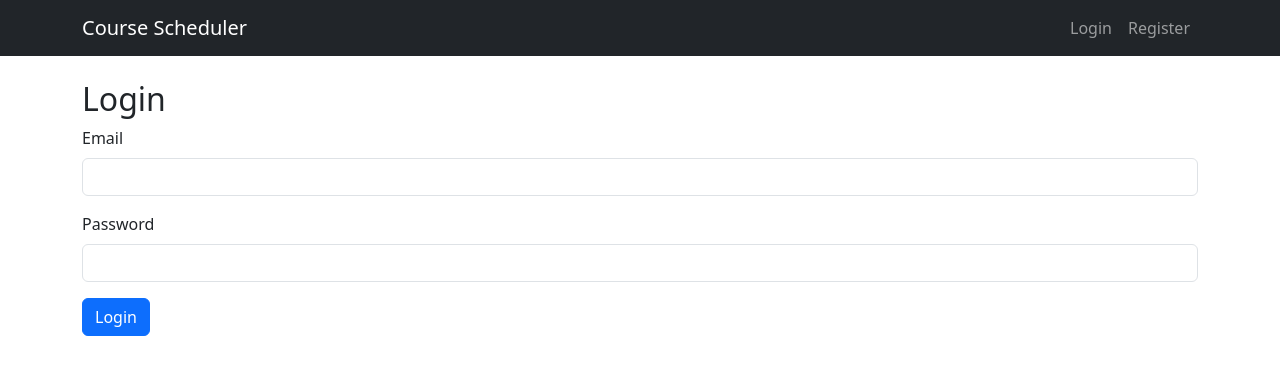
After one commit to sarazoher/course-schedular, a Flask app: page /auth/login in a window 1280 px wide. The commit adds this page. Shown: the top 375 px of the page. Run offline with Flask 3, Linux system fonts and the light colour scheme.

Commit message:
Add user authentication system and project structure cleanup
- Set up Flask application factory structure (create_app)
- Added extensions module for db and login_manager initialization
- Implemented User model with password hashing and loader function
- Added register, login, and logout routes using blueprints
- Created main blueprint with home and protected dashboard routes
- Added base, home, login, register, and dashboard templates
- Fixed database config and created app.db with init_db.py
- Verified authentication flow (register → login → dashboard)

```diff
--- a/app.py
+++ b/app.py
@@ -1,4 +1,4 @@
-from flask import Flask, render_template
+from flask import Flask
 from config import Config
 from extensions import db, login_manager
 
@@ -9,15 +9,13 @@ def create_app():
     # init extentions
     db.init_app(app)
     login_manager.init_app(app)
-    login_manager.login_view = "login" # we'll use later for @login_required
 
-    # importing models after extintions are initalized
-    from models.user import User
+    # import and register blueprints
+    from auth.routes import auth_bp
+    from routes.main import main_bp
 
-    #Home route
-    @app.route("/")
-    def home():
-        return render_template("home.html")
+    app.register_blueprint(auth_bp)
+    app.register_blueprint(main_bp)
 
     return app
 
--- /dev/null
+++ b/auth/routes.py
@@ -0,0 +1,56 @@
+from flask import Blueprint, render_template, request, redirect, url_for, flash
+from flask_login import login_user, logout_user, login_required
+from extensions import db
+from models.user import User
+
+auth_bp = Blueprint("auth", __name__, url_prefix="/auth")
+
+
+@auth_bp.route("/register", methods=["GET", "POST"])
+def register():
+    if request.method == "POST":
+        email = request.form.get("email")
+        password = request.form.get("password")
+
+        # check if user already exists
+        existing = User.query.filter_by(email=email).first()
+        if existing:
+            flash("Email already exists.")
+            return redirect(url_for("auth.register"))
+
+        # create new user
+        user = User(email=email)
+        user.set_password(password)
+
+        db.session.add(user)
+        db.session.commit()
+
+        flash("Account created! You can now log in.")
+        return redirect(url_for("auth.login"))
+
+    return render_template("register.html")
+
+
+@auth_bp.route("/login", methods=["GET", "POST"])
+def login():
+    if request.method == "POST":
+        email = request.form.get("email")
+        password = request.form.get("password")
+
+        user = User.query.filter_by(email=email).first()
+
+        if user and user.check_password(password):
+            login_user(user)
+            return redirect(url_for("main.dashboard"))
+
+        flash("Invalid email or password.")
+
+    return render_template("login.html")
+
+
+@auth_bp.route("/logout")
+@login_required
+def logout():
+    logout_user()
+    flash("Logged out.")
+    return redirect(url_for("main.home"))
--- a/init_db.py
+++ b/init_db.py
@@ -1,7 +1,9 @@
 from app import app, db
+from extensions import db
 from models.user import User
 
 with app.app_context():
+    print("DB URI:", app.config["SQLALCHEMY_DATABASE_URI"])
     db.create_all()
     print("DB CREATEDDDD")
 
--- a/templates/base.html
+++ b/templates/base.html
@@ -17,7 +17,22 @@
         <a class="navbar-brand" href="/">Course Scheduler</a>
         <div class="collapse navbar-collapse">
           <ul class="navbar-nav ms-auto">
-            <!-- later: login/logout links -->
+              {% if current_user.is_authenticated %}
+    <li class="nav-item">
+      <a class="nav-link" href="{{ url_for('main.dashboard') }}">Dashboard</a>
+    </li>
+    <li class="nav-item">
+      <a class="nav-link" href="{{ url_for('auth.logout') }}">Logout</a>
+    </li>
+  {% else %}
+    <li class="nav-item">
+      <a class="nav-link" href="{{ url_for('auth.login') }}">Login</a>
+    </li>
+    <li class="nav-item">
+      <a class="nav-link" href="{{ url_for('auth.register') }}">Register</a>
+    </li>
+  {% endif %}
+
           </ul>
         </div>
       </div>
--- /dev/null
+++ b/templates/login.html
@@ -0,0 +1,15 @@
+{% extends "base.html" %}
+{% block content %}
+  <h2>Login</h2>
+  <form method="POST">
+    <div class="mb-3">
+      <label class="form-label">Email</label>
+      <input class="form-control" type="email" name="email" required>
+    </div>
+    <div class="mb-3">
+      <label class="form-label">Password</label>
+      <input class="form-control" type="password" name="password" required>
+    </div>
+    <button class="btn btn-primary" type="submit">Login</button>
+  </form>
+{% endblock %}
```
Also changed, not shown: config.py (+9 -4 lines), extensions.py (+7 -0 lines), models/user.py (+8 -12 lines), routes/main.py (added, +18 -0 lines), templates/dashboard.html (added, +15 -0 lines), templates/register.html (added, +15 -0 lines).
